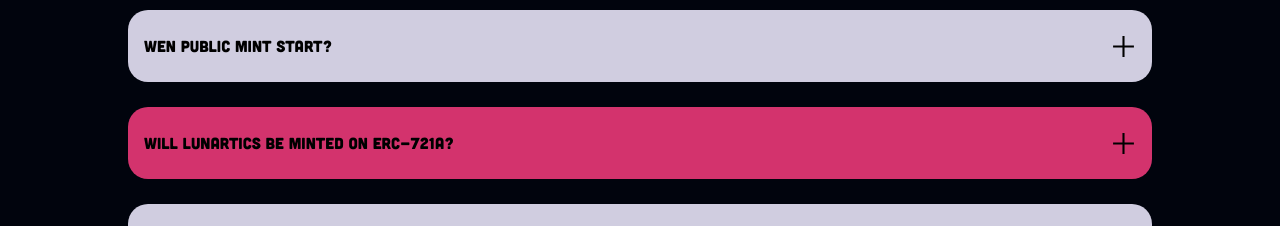
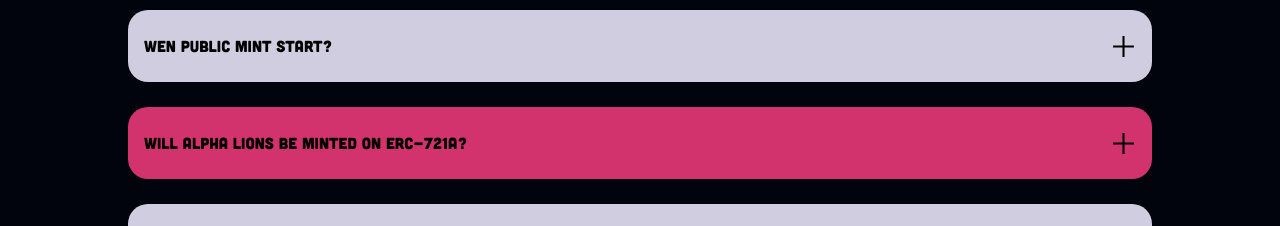
Before and after one commit to Kds-JS/NFT-landing-page, a React (Create React App) app: page / in a window 1280 px wide. Shown: the part 3760-3986 px from the top of the page. Built offline with nearby package versions, Linux system fonts and the light colour scheme.

Commit message:
Update Faq.js

```diff
--- a/src/Components/Faq.js
+++ b/src/Components/Faq.js
@@ -133,7 +133,7 @@ const Faq = () => {
                         <h2>
                         <AccordionButton>
                             <Box flex='1' textAlign='left'>
-                            Will Lunartics be minted on ERC-721A?
+                            Will Alpha Lions be minted on ERC-721A?
                             </Box>
                             {isExpanded ? (
                             <GrClose fontSize='25px' />
@@ -143,7 +143,7 @@ const Faq = () => {
                         </AccordionButton>
                         </h2>
                         <AccordionPanel pb={4}>
-                        Yes, Lunartics NFTs will be minted on ERC-721A.
+                        Yes, Alpha Lions NFTs will be minted on ERC-721A.
                         </AccordionPanel>
                     </>
                     )}
```
